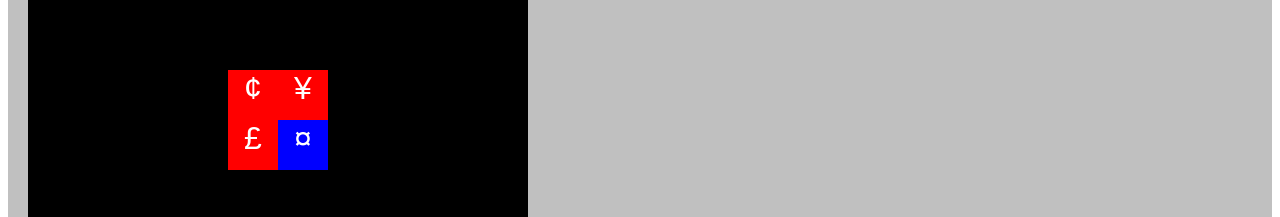
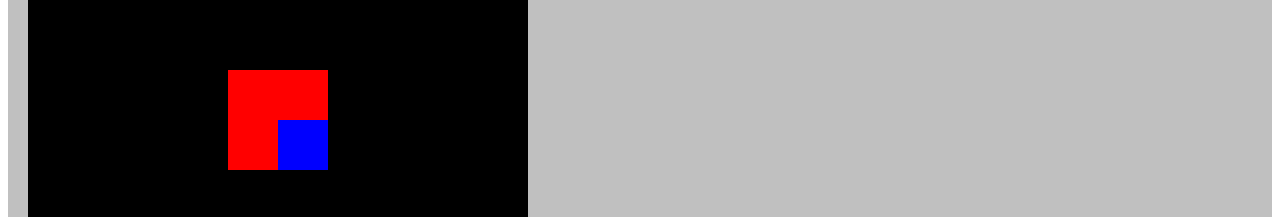
Before and after one commit to skedwards88/sector-old, a plain HTML site: page index.html in a window 1280 px wide. Shown: the part 283-500 px from the top of the page. Drawn offline with Linux system fonts and the light colour scheme.

Commit message:
remove styling

```diff
--- a/index.css
+++ b/index.css
@@ -48,16 +48,16 @@
 }
 
 #row4col4::after {
-    content: var(--star);
+    /* content: var(--star); */
 }
 #row4col5::after {
-    content: var(--planet);
+    /* content: var(--planet); */
 }
 #row5col4::after {
-    content: var(--whirl);
+    /* content: var(--whirl); */
 }
 #row5col5::after {
-    content: var(--moon);
+    /* content: var(--moon); */
 }
 
 #navigation {
```
